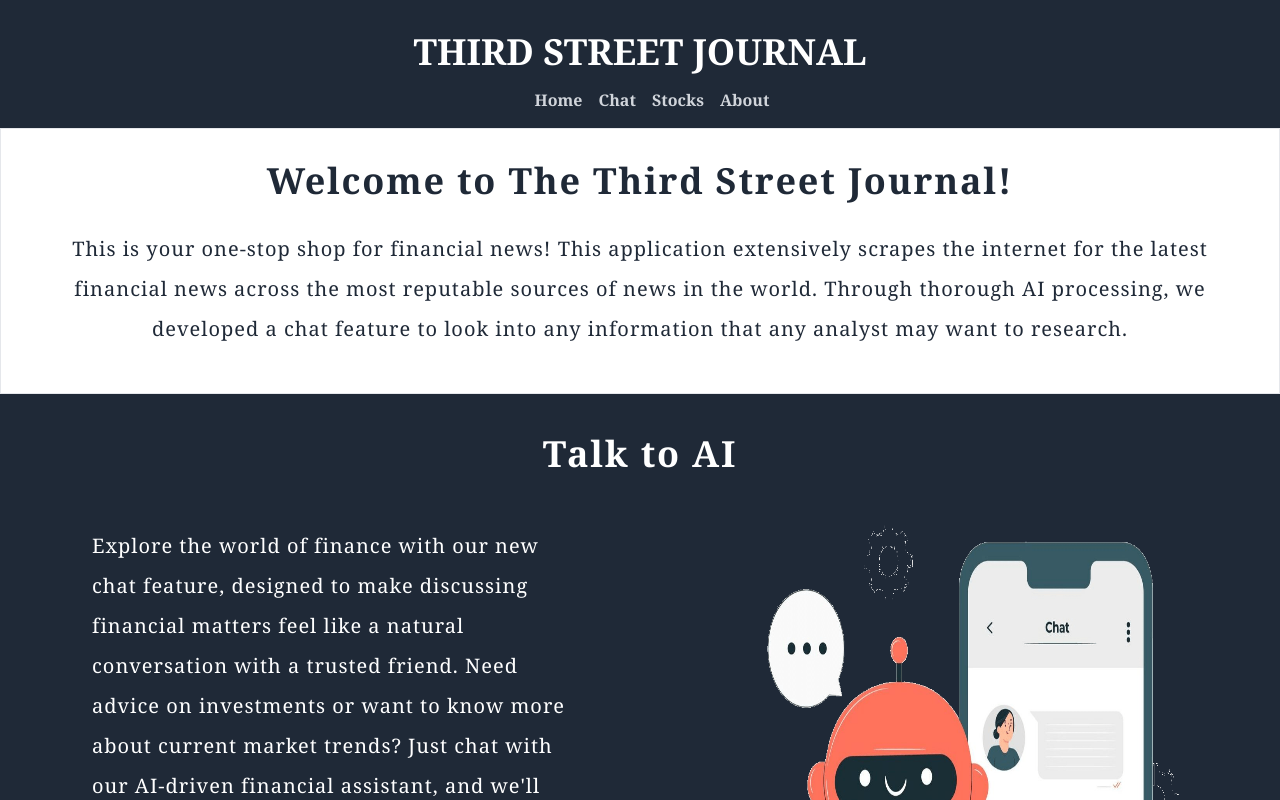
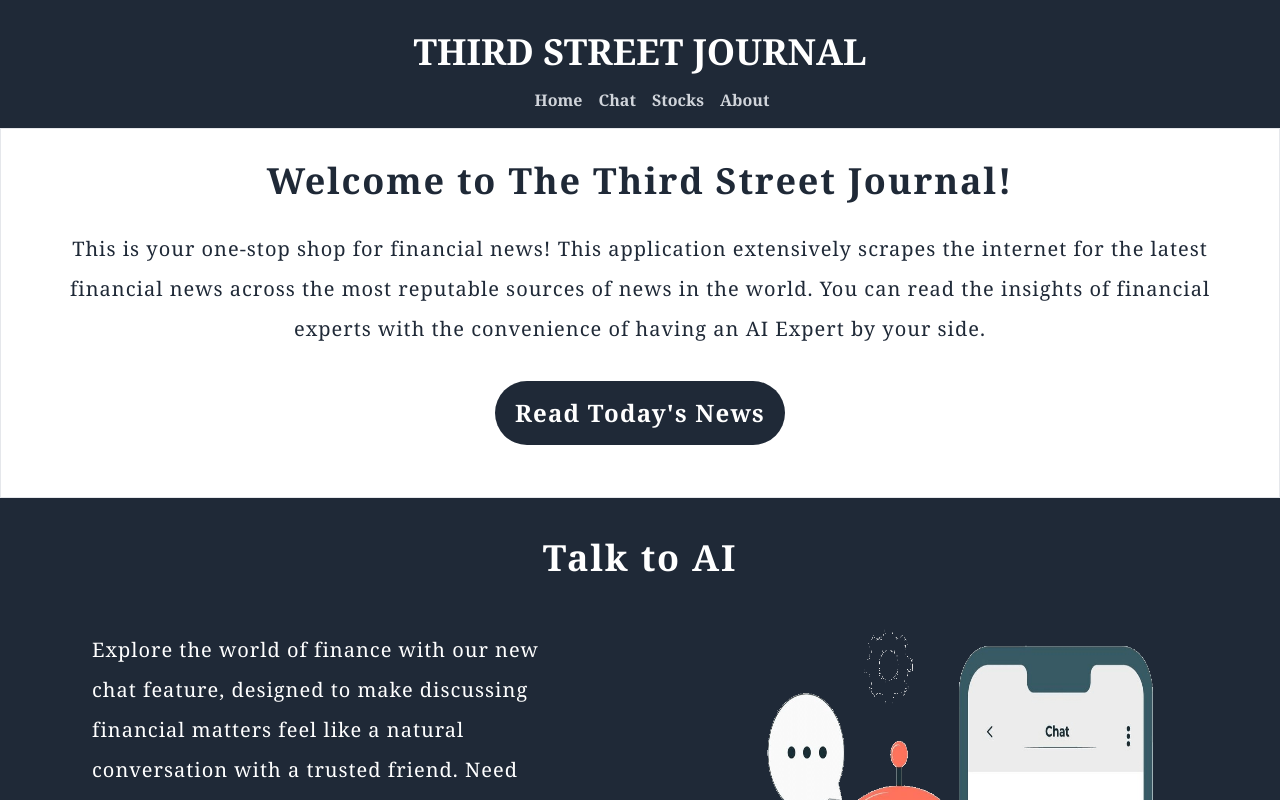
Before and after one commit to mmutyampeta/thirdstreetjournal, a Next.js app in the folder website/: page / in a window 1280 px wide. Both pictures are taken after a click on the link "About". Shown: the top 800 px of the page. Built offline with nearby package versions, Linux system fonts and the light colour scheme.

Commit message:
About Page

```diff
--- a/website/components/footer.jsx
+++ b/website/components/footer.jsx
@@ -2,6 +2,14 @@ const Footer = ({ setSelectedPage }) => {
   return (
     <>
       <footer class="flex flex-col items-center bg-gray-800 text-center dark:bg-gray-800 lg:text-left">
+        <div>
+          <p class="text-sm text-gray-500 sm:text-center dark:text-gray-400 pt-2">
+            All services are for informational purposes only and are not
+            intended to provide personal financial advice. There is an inherent
+            risk involved with financial decisions and Third Street Journal will
+            not be held liable for decisions others make.
+          </p>
+        </div>
         <div class="w-full mx-auto max-w-screen-xl p-4 md:flex md:items-center md:justify-between">
           <span class="text-sm text-gray-500 sm:text-center dark:text-gray-400">
             © 2023{" "}
--- a/website/components/intro.jsx
+++ b/website/components/intro.jsx
@@ -10,10 +10,20 @@ export default function Intro({ setSelectedPage }) {
         <p className="text-center text-xl text-gray-800 font-serif tracking-wider leading-10 p-3">
           This is your one-stop shop for financial news! This application
           extensively scrapes the internet for the latest financial news across
-          the most reputable sources of news in the world. Through thorough AI
-          processing, we developed a chat feature to look into any information
-          that any analyst may want to research.
+          the most reputable sources of news in the world. You can read the
+          insights of financial experts with the convenience of having an AI
+          Expert by your side.
         </p>
+        <div className="flex items-center justify-center p-5 row-span-1">
+          <button
+            className="bg-gray-800 text-white hover:text-gray-800 hover:bg-white hover:border hover:border-gray-800 font-bold py-2 px-4 rounded-full"
+            onClick={() => setSelectedPage("home")}
+          >
+            <p className="text-2xl text-white-800 font-serif tracking-wider leading-10 p-1">
+              Read Today's News
+            </p>
+          </button>
+        </div>
       </div>
 
       <div className="bg-gray-800">
@@ -51,6 +61,19 @@ export default function Intro({ setSelectedPage }) {
           </div>
         </div>
       </div>
+
+      <div className="border text-gray-800 p-8">
+        <h1 className="text-4xl text-gray-800 font-bold tracking-wider font-serif text-center mb-4">
+          Welcome to The Third Street Journal!
+        </h1>
+        <p className="text-center text-xl text-gray-800 font-serif tracking-wider leading-10 p-3">
+          This is your one-stop shop for financial news! This application
+          extensively scrapes the internet for the latest financial news across
+          the most reputable sources of news in the world. Through thorough AI
+          processing, we developed a chat feature to look into any information
+          that any analyst may want to research.
+        </p>
+      </div>
     </>
   );
 }
```
